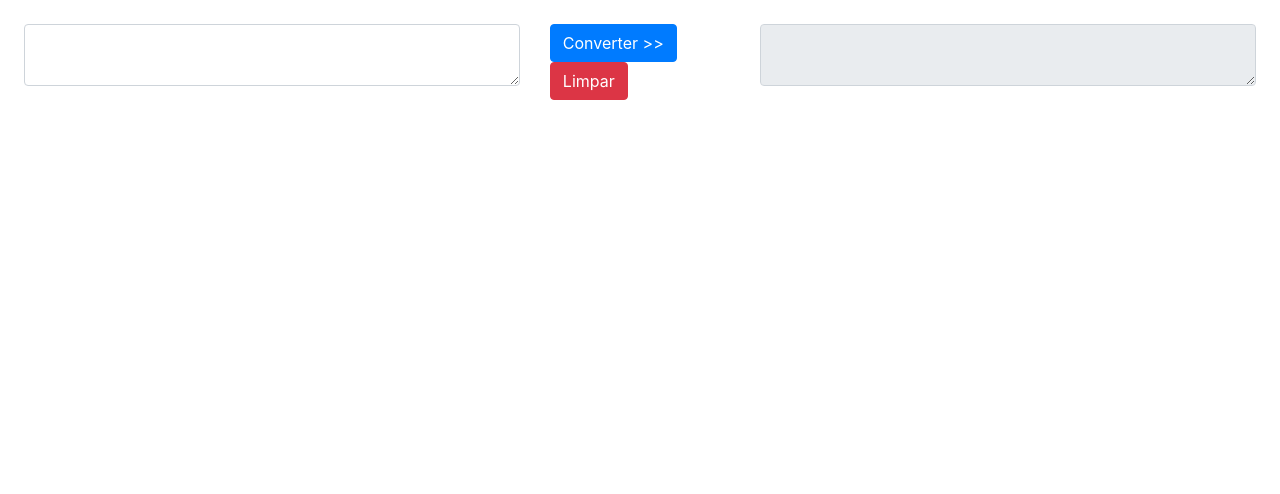
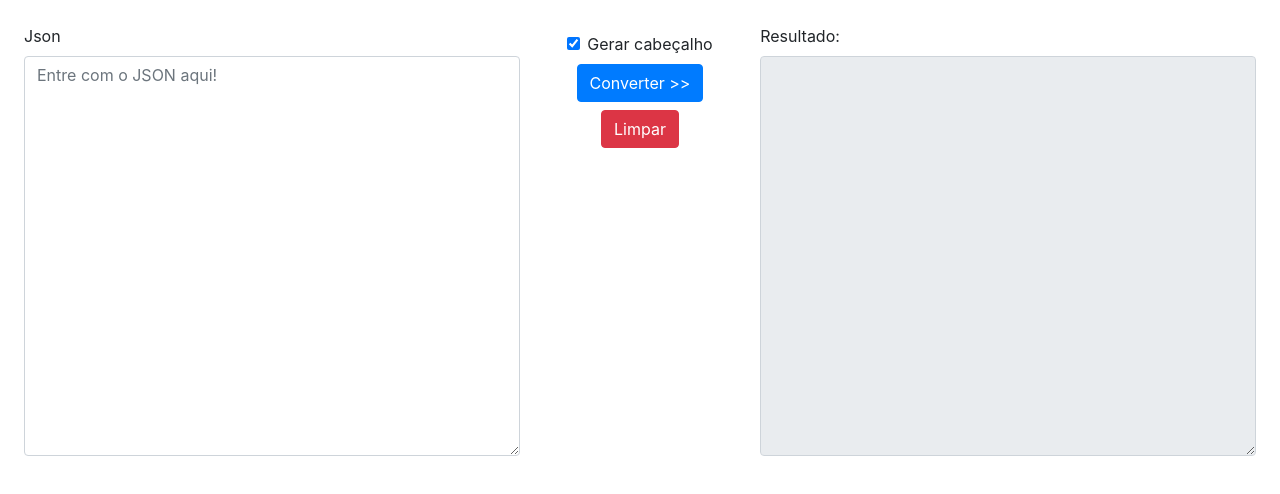
Before and after one commit to eduardosoler/Json2CSV, an Angular app: page / in a window 1280 px wide. Shown: the top 494 px of the page. Built offline with nearby package versions, Linux system fonts and the light colour scheme.

Commit message:
Adicionado validações e labels na interface

```diff
--- a/src/app/app.component.html
+++ b/src/app/app.component.html
@@ -1,12 +1,40 @@
+<form [formGroup]="form" (ngSubmit)="gerar(form.value)">
   <div class="row p-4">
     <div class="col-md-5">
-    <textarea class="form-control"></textarea>
+      <div class="form-group">
+        <label for="json">Json</label>
+        <textarea class="form-control text" id="json" formControlName="json" placeholder="Entre com o JSON aqui!"></textarea>
       </div>
-  <div class="col-md-2">
-    <button type="submit" class="btn btn-primary">Converter >></button>
-    <button type="reset" class="btn btn-danger">Limpar</button>
+
+      <!-- Mensagens de erro -->
+      <ng-container *ngIf="form.get('json').invalid && form.get('json').touched && form.get('json').dirty">
+        <ul>
+          <li class="text-danger" *ngIf="form.get('json').hasError('required')">
+            Campo obrigatório!
+          </li>
+          <li class="text-danger" *ngIf="form.get('json').hasError('json')">
+            Json inválido
+          </li>
+        </ul>
+        <p class="text-danger" *ngIf="form.get('json').hasError('error')">
+          Não foi possível concluir a conversão
+        </p>
+      </ng-container>
+    </div>
+    <div class="col-md-2 text-center">
+      <div class="form-check mt-2">
+        <input type="checkbox" class="form-check-input" id="showHeaders" formControlName="showHeaders">
+        <label class="form-check-label" for="showHeaders">Gerar cabeçalho</label>
+      </div>
+      <button type="submit" class="btn btn-primary mt-2">Converter >></button>
+      <button type="reset" class="btn btn-danger mt-2">Limpar</button>
     </div>
     <div class="col-md-5">
-    <textarea class="form-control" readonly></textarea>
+      <div class="form-group">
+        <label for="csv">Resultado:</label>
+        <textarea class="form-control text" formControlName="csv"></textarea>
+      </div>
+
     </div>
   </div>
+</form>
--- a/src/app/app.component.scss
+++ b/src/app/app.component.scss
@@ -0,0 +1,3 @@
+.text{
+  min-height: 50vh;
+}
--- a/src/app/app.component.ts
+++ b/src/app/app.component.ts
@@ -1,4 +1,6 @@
 import { Component } from '@angular/core';
+import { FormBuilder, FormGroup, Validators } from '@angular/forms';
+import { CSV } from 'src/models/csv';
 
 @Component({
   selector: 'app-root',
@@ -8,7 +10,44 @@ import { Component } from '@angular/core';
 export class AppComponent {
   title = 'json2csv';
 
-  constructor() {
+  form: FormGroup;
 
+  constructor(fb: FormBuilder) {
+    this.form = fb.group({
+      'json': ['', Validators.compose([Validators.required])],
+      'showHeaders': [true],
+      'csv': [{ value: '', disabled: true }]
+    })
+  }
+
+  //Submit do form e gerador de CSV
+  gerar(value: { json: string, showHeaders: boolean }) {
+    if (this.form.valid) {
+      let json: any;
+      try{
+        json = JSON.parse(value.json);
+      }catch(err){
+        console.error(err);
+        this.form.get('json').setErrors({'json': true});
+        return;
+      }
+
+
+      try {
+        let csv = new CSV();
+        if (Array.isArray(json))
+          csv.addArray(json);
+        else
+          csv.addObject(json);
+
+        this.form.get('csv').setValue(csv.toString(value.showHeaders));
+      } catch (err) {
+        console.error(err);
+        this.form.get('json').setErrors({'error': true});
+      }
+    }else{
+      this.form.get('json').markAsTouched();
+      this.form.get('json').markAsDirty();
+    }
   }
 }
```
Lines whose indentation alone changed are shown as unchanged.
